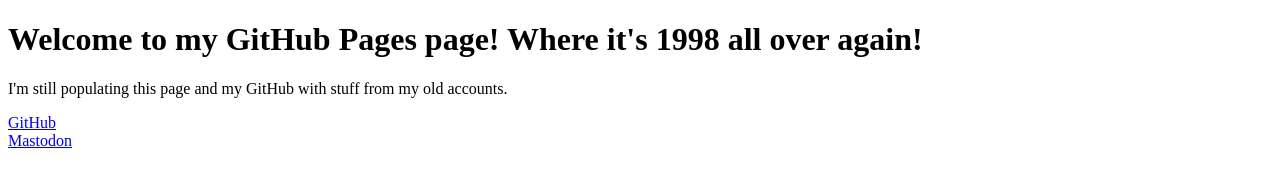
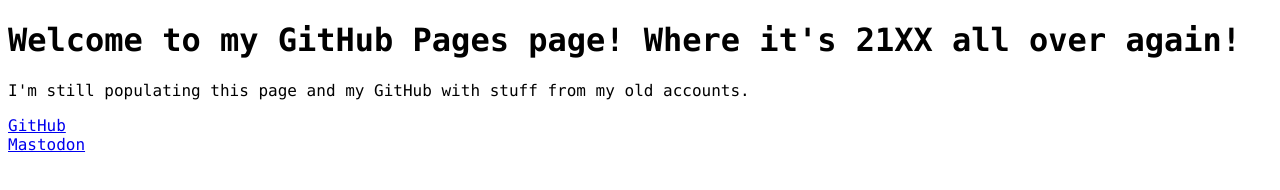
Before and after one commit to LuciCodesStuff/LuciCodesStuff.github.io, a plain HTML site: page index.html in a window 1280 px wide. Drawn offline with Linux system fonts and the light colour scheme.

Commit message:
Update index.html

```diff
--- a/index.html
+++ b/index.html
@@ -1,10 +1,15 @@
 <!DOCTYPE html>
 <html>
     <head>
+        <style>
+            body {
+                font-family: "Lucida Console", "Courier New", monospace;
+            }
+        </style>
         <title>Hello World!</title>
     </head>
     <body>
-        <h1>Welcome to my GitHub Pages page! Where it's 1998 all over again!</h1>
+        <h1>Welcome to my GitHub Pages page! Where it's 21XX all over again!</h1>
         <p>I'm still populating this page and my GitHub with stuff from my old accounts.</p>
         <p><a href="https://github.com/LuciCodesStuff">GitHub</a><br /><a rel="me" href="https://toot.site/@Luci">Mastodon</a></p>
     </body>
```
